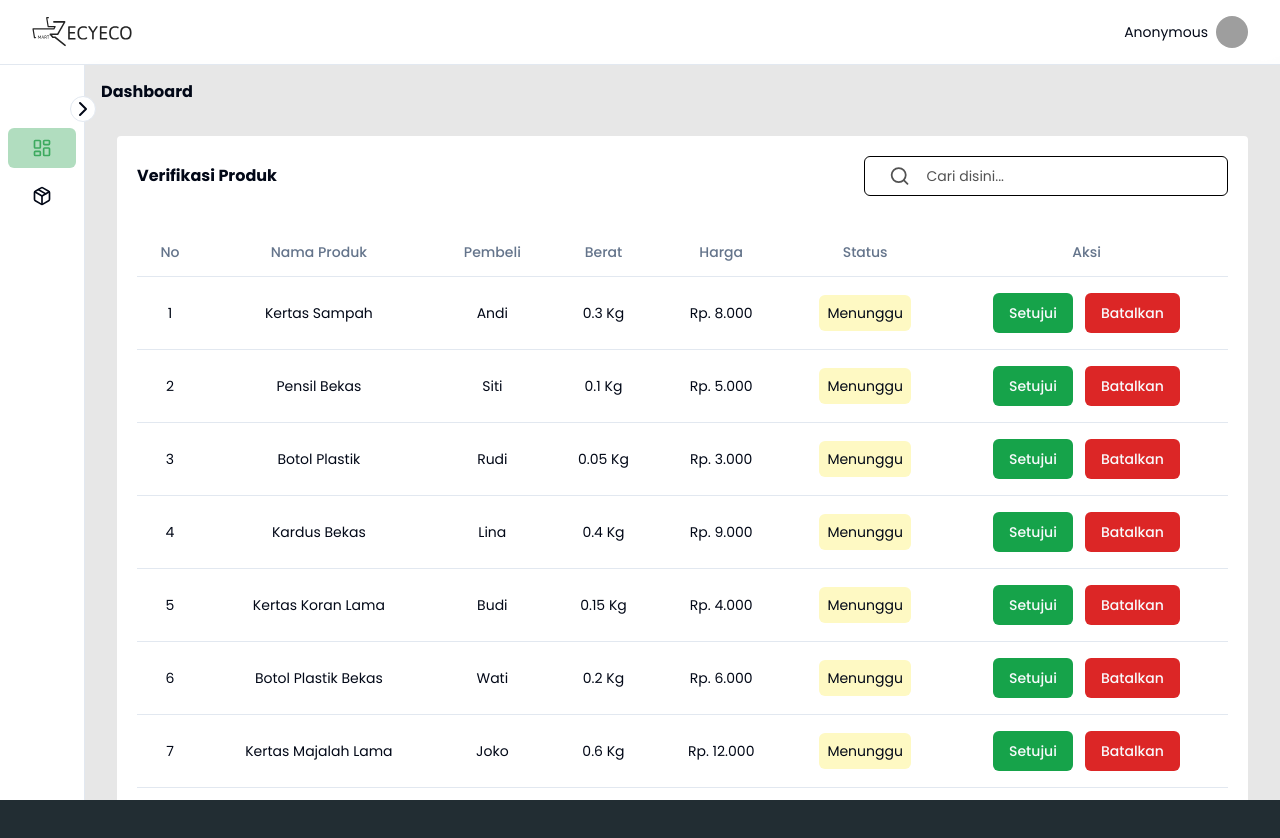
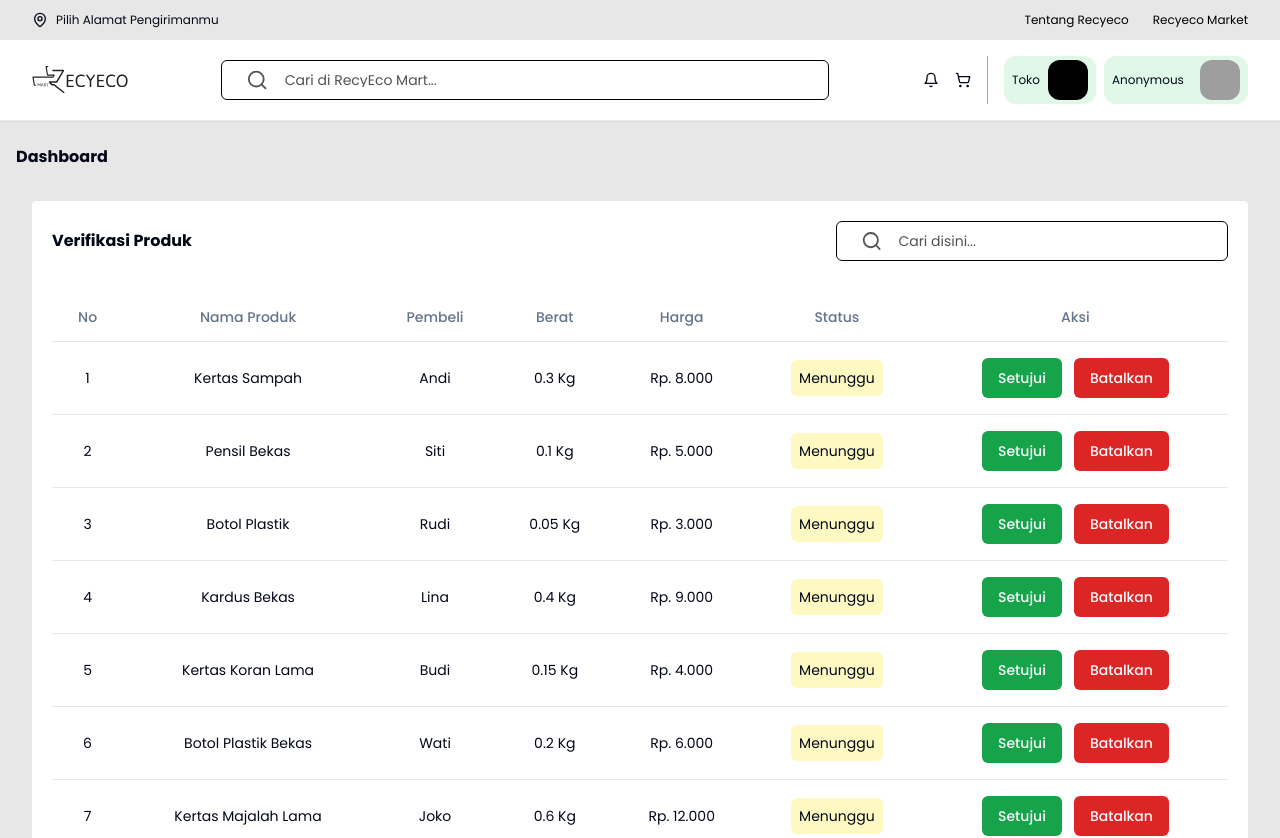
Before and after one commit to proxo-pt/recyeco-fe, a Next.js app: page /dashboard in a window 1280 px wide. Shown: the top 838 px of the page. Built offline with nearby package versions, Linux system fonts and the light colour scheme; grey boxes are pictures that could not be loaded.

Commit message:
chore: separate main page wrapper and dashboard wrapper

```diff
--- a/src/components/layout/Wrapper/index.tsx
+++ b/src/components/layout/Wrapper/index.tsx
@@ -1,25 +1,15 @@
 import React, { ReactNode } from 'react';
-import DashboardSide from '../DashboardSide';
+import Navbar from '../Navbar';
 import Footer from '../Footer';
-import DashboardNav from '../DashboardNav';
 
-const WrapperDashboard = ({ children }: { children: ReactNode }) => {
+const Wrapper = ({ children }: { children: ReactNode }) => {
   return (
-    <div className="flex w-full">
-      <div className="w-full">
-        <DashboardNav />
-        <div className="flex">
-          <DashboardSide />
-          <div className="flex h-screen border-collapse overflow-hidden w-full">
-            <main className="flex-1 overflow-y-auto overflow-x-hidden pt-14">
-              <div>{children}</div>
-            </main>
-          </div>
-        </div>
-        <Footer />
-      </div>
+    <div>
+      <Navbar />
+      {children}
+      <Footer />
     </div>
   );
 };
 
-export default WrapperDashboard;
+export default Wrapper;
--- /dev/null
+++ b/src/components/layout/WrapperDashboard/index.tsx
@@ -0,0 +1,25 @@
+import React, { ReactNode } from 'react';
+import DashboardSide from '../DashboardSide';
+import Footer from '../Footer';
+import DashboardNav from '../DashboardNav';
+
+const WrapperDashboard = ({ children }: { children: ReactNode }) => {
+  return (
+    <div className="flex w-full">
+      <div className="w-full">
+        <DashboardNav />
+        <div className="flex">
+          <DashboardSide />
+          <div className="flex h-screen border-collapse overflow-hidden w-full">
+            <main className="flex-1 overflow-y-auto overflow-x-hidden pt-14">
+              <div className="pt-6 pl-8">{children}</div>
+            </main>
+          </div>
+        </div>
+        <Footer />
+      </div>
+    </div>
+  );
+};
+
+export default WrapperDashboard;
```
